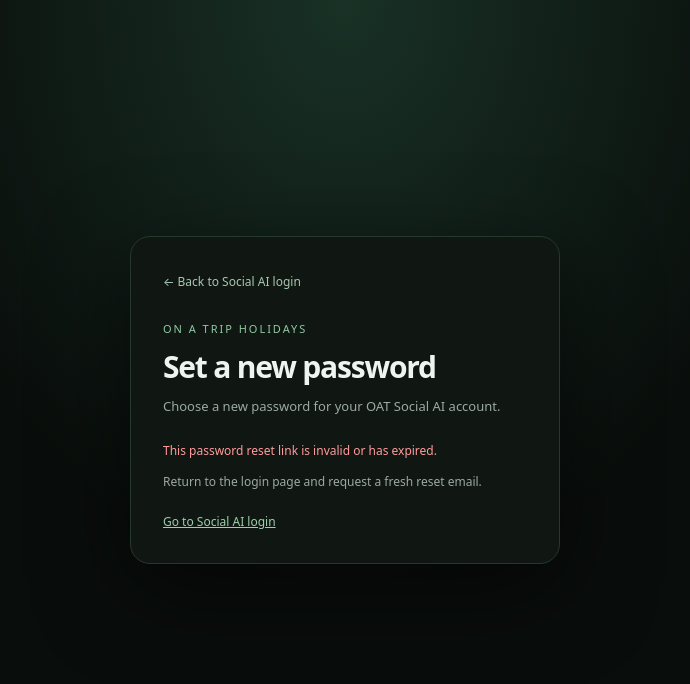
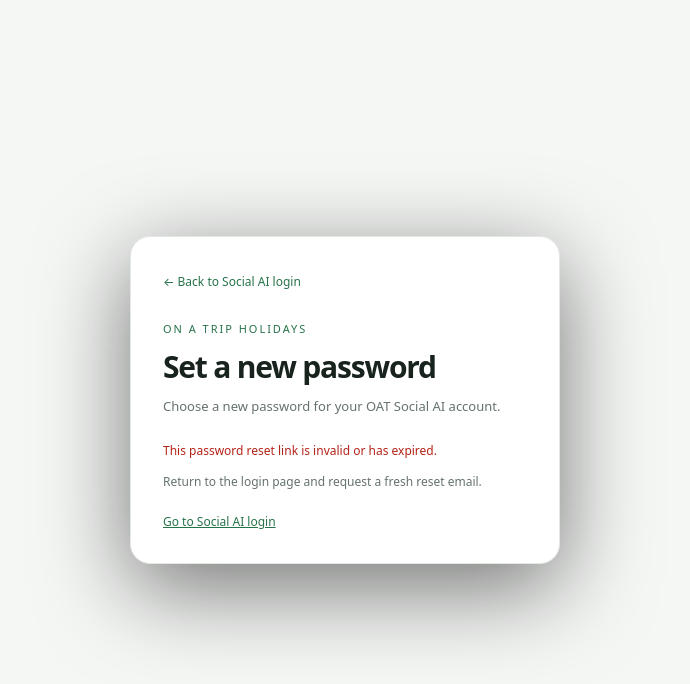
Before and after one commit to manyaraprivevacations-1029/oathome-llm, a Next.js app in the folder website/: page /social/reset-password in a window 1280 px wide. Shown: the top 684 px of the page, without its empty margins (295-985 px from the left). Built offline with nearby package versions, Linux system fonts and the light colour scheme; no server answers.

Commit message:
Apply clean professional light theme to OAT Social AI

```diff
--- a/website/app/social/reset-password/page.tsx
+++ b/website/app/social/reset-password/page.tsx
@@ -62,9 +62,9 @@ export default function SocialResetPasswordPage() {
     <main style={shell}>
       <section style={panel}>
         <Link href="/social/login" style={backLink}>← Back to Social AI login</Link>
-        <div style={{marginTop:30,fontSize:11,letterSpacing:".18em",color:"#8fc9a2"}}>ON A TRIP HOLIDAYS</div>
+        <div style={{marginTop:30,fontSize:11,letterSpacing:".18em",color:"#26734a"}}>ON A TRIP HOLIDAYS</div>
         <h1 style={{fontSize:30,letterSpacing:"-.04em",margin:"10px 0 8px"}}>Set a new password</h1>
-        <p style={{color:"#9ca9a0",fontSize:13,lineHeight:1.7,margin:"0 0 24px"}}>Choose a new password for your OAT Social AI account.</p>
+        <p style={{color:"#65736b",fontSize:13,lineHeight:1.7,margin:"0 0 24px"}}>Choose a new password for your OAT Social AI account.</p>
         {!ready ? <p style={muted}>Checking your secure reset link…</p> : !hasSession ? (
           <div>
             <p role="alert" style={errorStyle}>This password reset link is invalid or has expired.</p>
@@ -90,14 +90,14 @@ export default function SocialResetPasswordPage() {
   );
 }
 
-const shell: CSSProperties = {minHeight:"100vh",display:"grid",placeItems:"center",padding:24,background:"radial-gradient(ellipse at 50% 0%,#193126 0%,#090d0b 52%)",color:"#eef4ef"};
-const panel: CSSProperties = {width:"100%",maxWidth:430,boxSizing:"border-box",border:"1px solid #26372e",borderRadius:20,padding:32,background:"#101713",boxShadow:"0 24px 90px #0008"};
-const backLink: CSSProperties = {color:"#a7c8b0",fontSize:12,textDecoration:"none"};
-const labelStyle: CSSProperties = {display:"grid",gap:7,fontSize:9,letterSpacing:".12em",color:"#9eafa3"};
-const inputStyle: CSSProperties = {width:"100%",boxSizing:"border-box",padding:"12px 13px",border:"1px solid #304238",borderRadius:9,background:"#0b100d",color:"#f2f5f2",fontSize:13,outline:"none"};
-const muted: CSSProperties = {color:"#9ca9a0",fontSize:12,lineHeight:1.7};
-const errorStyle: CSSProperties = {color:"#ff9b9b",fontSize:12,lineHeight:1.6,margin:0};
-const successStyle: CSSProperties = {color:"#9bd9ae",fontSize:12,lineHeight:1.6,margin:0};
-const textButton: CSSProperties = {justifySelf:"end",border:0,background:"transparent",color:"#9bd0aa",fontSize:11,cursor:"pointer"};
+const shell: CSSProperties = {minHeight:"100vh",display:"grid",placeItems:"center",padding:24,background:"#f5f7f5",color:"#18231d"};
+const panel: CSSProperties = {width:"100%",maxWidth:430,boxSizing:"border-box",border:"1px solid #e2e8e3",borderRadius:20,padding:32,background:"#ffffff",boxShadow:"0 24px 90px #0008"};
+const backLink: CSSProperties = {color:"#26734a",fontSize:12,textDecoration:"none"};
+const labelStyle: CSSProperties = {display:"grid",gap:7,fontSize:9,letterSpacing:".12em",color:"#65736b"};
+const inputStyle: CSSProperties = {width:"100%",boxSizing:"border-box",padding:"12px 13px",border:"1px solid #d7dfd8",borderRadius:9,background:"#ffffff",color:"#1f2933",fontSize:13,outline:"none"};
+const muted: CSSProperties = {color:"#65736b",fontSize:12,lineHeight:1.7};
+const errorStyle: CSSProperties = {color:"#b42318",fontSize:12,lineHeight:1.6,margin:0};
+const successStyle: CSSProperties = {color:"#26734a",fontSize:12,lineHeight:1.6,margin:0};
+const textButton: CSSProperties = {justifySelf:"end",border:0,background:"transparent",color:"#26734a",fontSize:11,cursor:"pointer"};
 const submitButton: CSSProperties = {marginTop:5,padding:13,border:0,borderRadius:10,background:"#26734a",color:"white",fontWeight:700,cursor:"pointer"};
-const actionLink: CSSProperties = {display:"inline-block",marginTop:8,color:"#9bd0aa",fontSize:12};
+const actionLink: CSSProperties = {display:"inline-block",marginTop:8,color:"#26734a",fontSize:12};
```
